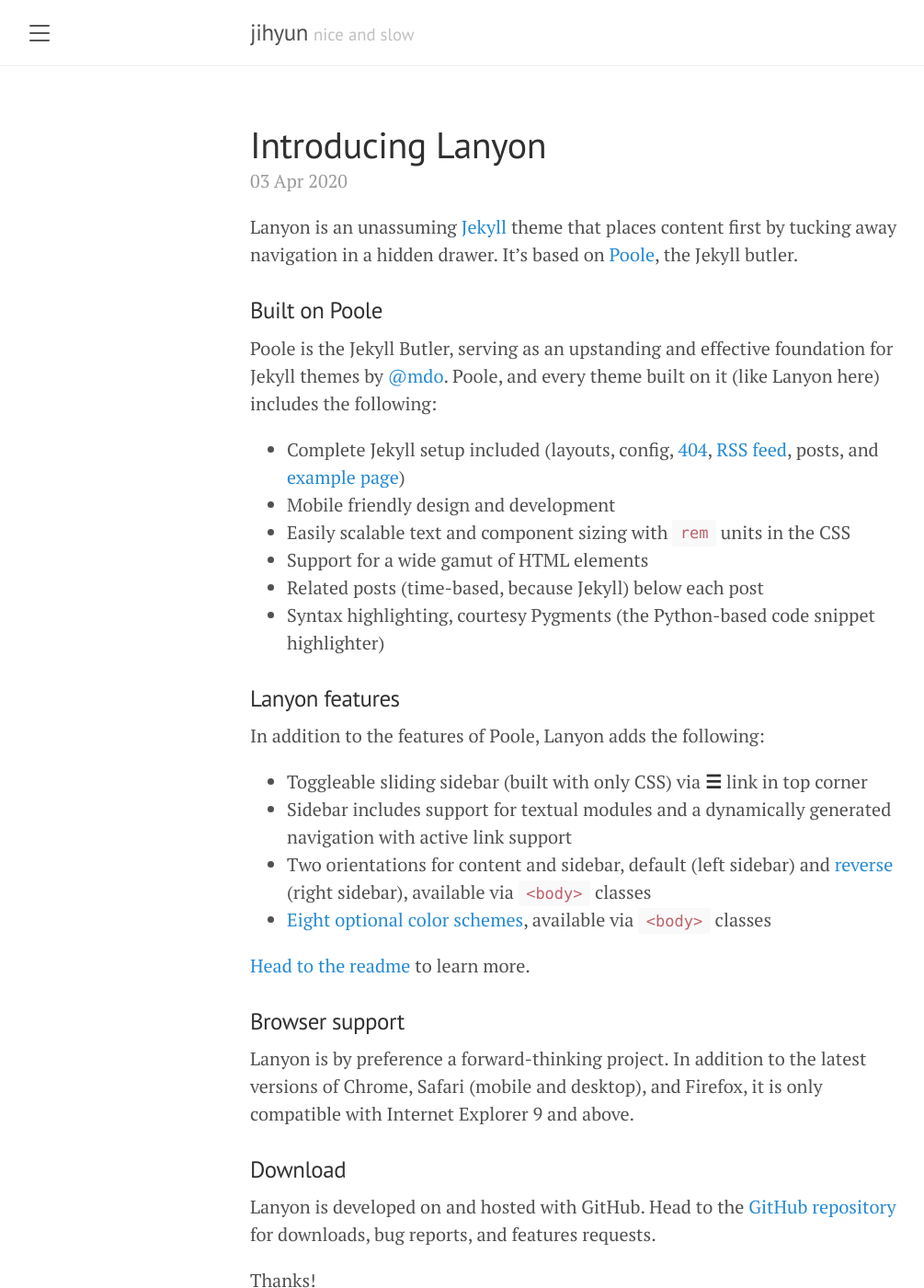
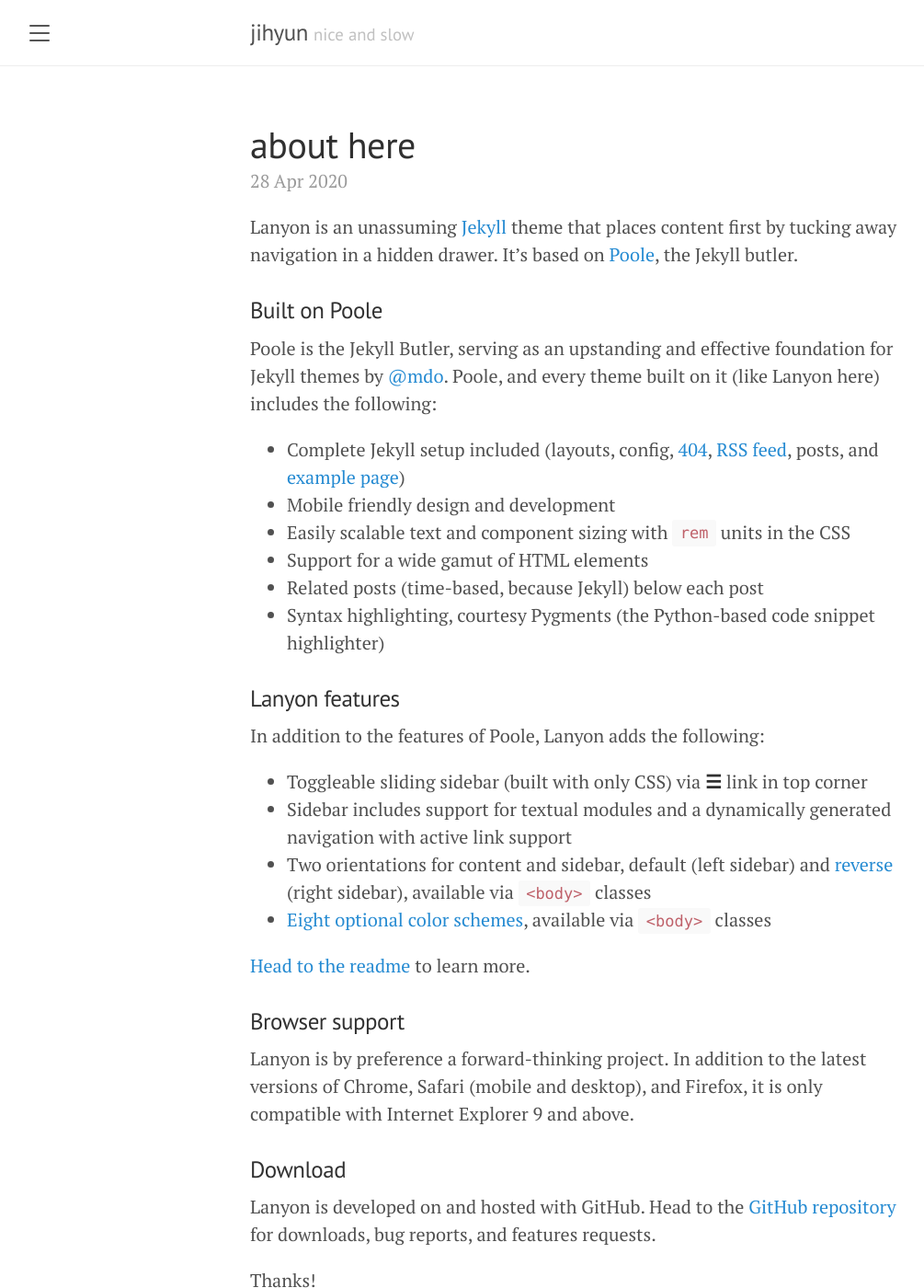
Before and after one commit to jihyun-bit/jihyun-bit.github.io, a Jekyll site: the page built from index.html, in a window 1280 px wide and 1400 px high. Shown: the whole window at 92% size, without its empty margins (8-1013 px from the left). Built offline with Jekyll 4.4.1, drawn with Linux system fonts in a browser that asks for light colours; the list of posts is cut into pages by our own code.

Commit message:
포스트 about 살짝 추가

```diff
--- /dev/null
+++ b/_posts/2020-04-28-janie1-log.md
@@ -0,0 +1,38 @@
+---
+layout: post
+title: about here
+---
+
+Lanyon is an unassuming [Jekyll](http://jekyllrb.com) theme that places content first by tucking away navigation in a hidden drawer. It's based on [Poole](http://getpoole.com), the Jekyll butler.
+
+### Built on Poole
+
+Poole is the Jekyll Butler, serving as an upstanding and effective foundation for Jekyll themes by [@mdo](https://twitter.com/mdo). Poole, and every theme built on it (like Lanyon here) includes the following:
+
+* Complete Jekyll setup included (layouts, config, [404](/404), [RSS feed](/atom.xml), posts, and [example page](/about))
+* Mobile friendly design and development
+* Easily scalable text and component sizing with `rem` units in the CSS
+* Support for a wide gamut of HTML elements
+* Related posts (time-based, because Jekyll) below each post
+* Syntax highlighting, courtesy Pygments (the Python-based code snippet highlighter)
+
+### Lanyon features
+
+In addition to the features of Poole, Lanyon adds the following:
+
+* Toggleable sliding sidebar (built with only CSS) via **☰** link in top corner
+* Sidebar includes support for textual modules and a dynamically generated navigation with active link support
+* Two orientations for content and sidebar, default (left sidebar) and [reverse](https://github.com/poole/lanyon#reverse-layout) (right sidebar), available via `<body>` classes
+* [Eight optional color schemes](https://github.com/poole/lanyon#themes), available via `<body>` classes
+
+[Head to the readme](https://github.com/poole/lanyon#readme) to learn more.
+
+### Browser support
+
+Lanyon is by preference a forward-thinking project. In addition to the latest versions of Chrome, Safari (mobile and desktop), and Firefox, it is only compatible with Internet Explorer 9 and above.
+
+### Download
+
+Lanyon is developed on and hosted with GitHub. Head to the <a href="https://github.com/poole/lanyon">GitHub repository</a> for downloads, bug reports, and features requests.
+
+Thanks!
```
Also changed, not shown: about.md (+2 -0 lines).
